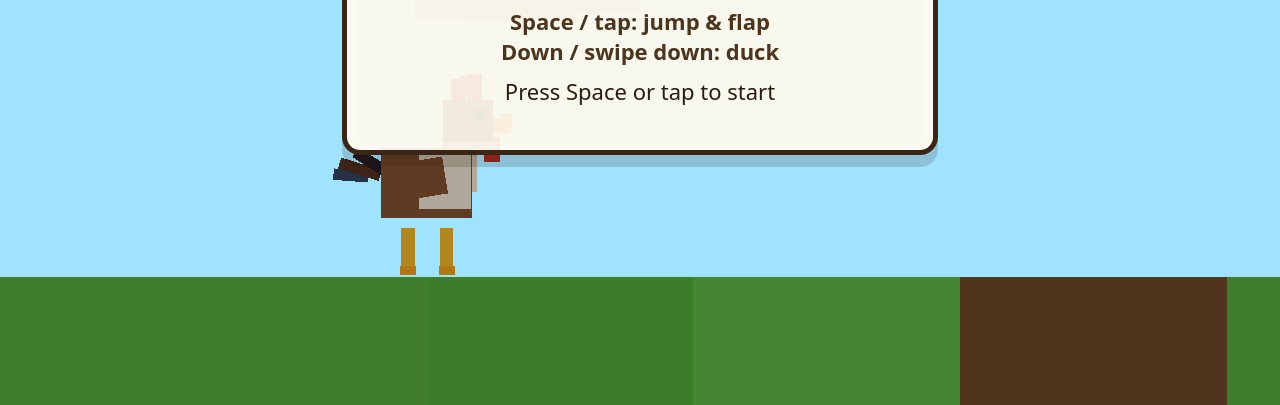
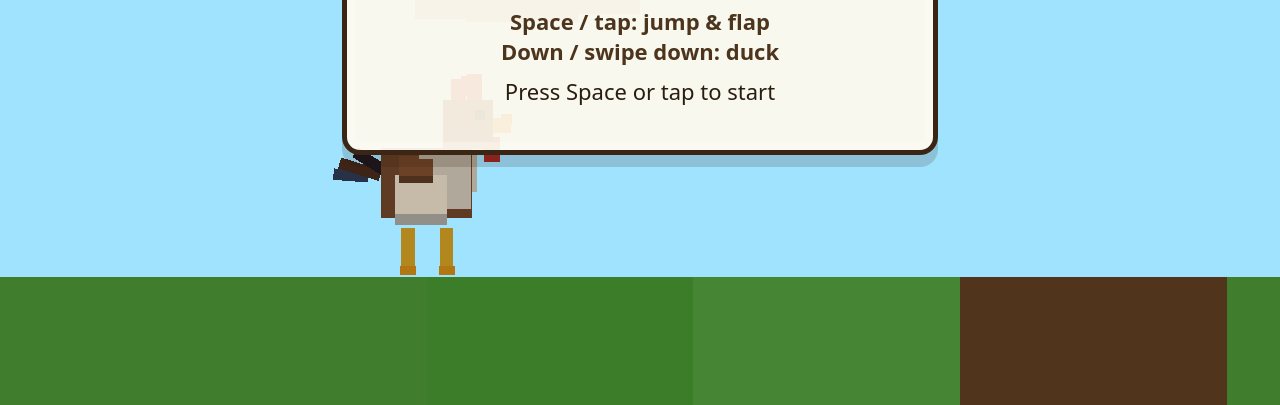
Before and after one commit to NT7S/rooster-run, a plain HTML site: page index.html in a window 1280 px wide. Shown: the part 395-800 px from the top of the page. Drawn offline with nearby package versions, Linux system fonts and the light colour scheme; animation ran at ten frames a second.

Commit message:
Give the rooster a real wing flap, glide, and fold.
Wings now sweep up and down on each jump or mid-air flap, hold out in a glide while he floats down, and fold back against the body on the ground.

```diff
--- a/index.html
+++ b/index.html
@@ -240,6 +240,18 @@ function initGame() {
   let viewWidth = 24;
   let viewHeight = 12;
 
+  const FLAP_DURATION = 0.35;
+  const FLAP_BEATS = 2.0;
+  const WING_FOLDED = -0.72;
+  const WING_DUCK = -1.08;
+  const WING_DOWN = -1.32;
+  const WING_UP = 1.05;
+  const WING_GLIDE_UP = 0.42;
+  const WING_GLIDE_DOWN = 0.20;
+  let flapT = 0;
+  let flapActive = false;
+  let wingPose = WING_FOLDED;
+
   try {
     highScore = Math.max(0, Number(localStorage.getItem("roosterRunHighScore") || 0) || 0);
   } catch {
@@ -298,17 +310,17 @@ function initGame() {
     addCube(bodyGroup, 0xfdf6ec, 0.50, 0.16, 0.02, 0.52, 0.58, 0.68);
 
     const wingL = new THREE.Group();
-    wingL.position.set(-0.08, 0.06, 0.55);
-    wingL.rotation.z = 0.12;
-    addCube(wingL, 0x8c5a3b, 0, 0, 0, 0.72, 0.56, 0.20);
-    addCube(wingL, 0xfdf6ec, 0.14, 0.10, 0, 0.42, 0.36, 0.18);
+    wingL.position.set(-0.10, 0.12, 0.48);
+    addCube(wingL, 0x8c5a3b, -0.06, 0.02, 0.04, 0.50, 0.40, 0.42);
+    addCube(wingL, 0xfdf6ec, 0.02, -0.04, 0.50, 0.78, 0.22, 0.86);
+    addCube(wingL, 0xf0dcbd, 0.14, -0.14, 0.54, 0.52, 0.10, 0.56);
     bodyGroup.add(wingL);
 
     const wingR = new THREE.Group();
-    wingR.position.set(-0.08, 0.06, -0.55);
-    wingR.rotation.z = -0.12;
-    addCube(wingR, 0x8c5a3b, 0, 0, 0, 0.72, 0.56, 0.20);
-    addCube(wingR, 0xfdf6ec, 0.14, 0.10, 0, 0.42, 0.36, 0.18);
+    wingR.position.set(-0.10, 0.12, -0.48);
+    addCube(wingR, 0x8c5a3b, -0.06, 0.02, -0.04, 0.50, 0.40, 0.42);
+    addCube(wingR, 0xfdf6ec, 0.02, -0.04, -0.50, 0.78, 0.22, 0.86);
+    addCube(wingR, 0xf0dcbd, 0.14, -0.14, -0.54, 0.52, 0.10, 0.56);
     bodyGroup.add(wingR);
 
     const headGroup = new THREE.Group();
@@ -632,6 +644,12 @@ function initGame() {
     if (highEl) highEl.textContent = 'HI ' + highScore;
   }
 
+  function startFlapCycle() {
+    flapT = 0;
+    flapActive = true;
+    wingPose = WING_DOWN;
+  }
+
   function startRun() {
     score = 0;
     time = 0;
@@ -644,6 +662,9 @@ function initGame() {
     ducking = false;
     flapsLeft = MAX_FLAPS;
     wingLift = 0;
+    flapT = 0;
+    flapActive = false;
+    wingPose = WING_FOLDED;
     runPhase = 0;
     deadTime = 0;
     gameOverAt = 0;
@@ -703,7 +724,7 @@ function initGame() {
       if (onGround) {
         vy = JUMP_V;
         onGround = false;
-        wingLift = Math.min(1, wingLift + 0.75);
+        startFlapCycle();
       }
       return;
     }
@@ -712,11 +733,11 @@ function initGame() {
     if (onGround) {
       vy = JUMP_V;
       onGround = false;
-      wingLift = Math.min(1, wingLift + 0.75);
+      startFlapCycle();
     } else if (flapsLeft > 0) {
       vy = Math.max(vy, 0) + FLAP_V;
       flapsLeft--;
-      wingLift = 1;
+      startFlapCycle();
     }
   }
 
@@ -815,6 +836,14 @@ function initGame() {
     wingLift = Math.max(0, wingLift - dt * 2.2);
     const airborne = running && !onGround;
 
+    if (airborne && flapActive) {
+      flapT += dt;
+      if (flapT >= FLAP_DURATION) flapActive = false;
+    } else if (!airborne) {
+      flapActive = false;
+      flapT = 0;
+    }
+
     rooster.root.position.set(PLAYER_X, GROUND_Y + playerY, 0);
 
     const idle = state === 'start';
@@ -858,11 +887,32 @@ function initGame() {
     rooster.legL.rotation.x = base.legLX + legSwing;
     rooster.legR.rotation.x = base.legRX - legSwing;
 
-    const wing = airborne || wingLift > 0
-      ? 0.18 + wingLift * 0.36
-      : (running ? 0.10 : 0.04);
-    rooster.wingL.rotation.z = base.wingLZ + wing;
-    rooster.wingR.rotation.z = base.wingRZ - wing;
+    let targetWingAngle;
+    if (airborne) {
+      if (flapActive) {
+        const p = Math.min(1, flapT / FLAP_DURATION);
+        const beat = 0.5 - 0.5 * Math.cos(p * Math.PI * 2 * FLAP_BEATS);
+        targetWingAngle = WING_DOWN + (WING_UP - WING_DOWN) * beat;
+      } else {
+        const glide = vy > 0 ? WING_GLIDE_UP : WING_GLIDE_DOWN;
+        targetWingAngle = glide + Math.sin(worldTime * 4.8) * 0.07;
+      }
+    } else if (ducking) {
+      targetWingAngle = WING_DUCK;
+    } else if (running) {
+      targetWingAngle = WING_FOLDED + Math.sin(runPhase * 2) * 0.05;
+    } else {
+      targetWingAngle = WING_FOLDED + Math.sin(worldTime * 2) * 0.035;
+    }
+
+    const wingFollow = flapActive ? 36 : 18;
+    wingPose += (targetWingAngle - wingPose) * Math.min(1, dt * wingFollow);
+    rooster.wingL.rotation.x = -wingPose;
+    rooster.wingR.rotation.x = wingPose;
+    rooster.wingL.rotation.y = 0;
+    rooster.wingR.rotation.y = 0;
+    rooster.wingL.rotation.z = 0;
+    rooster.wingR.rotation.z = 0;
 
     rooster.tailGroup.rotation.x = 0;
     rooster.tailGroup.rotation.z = base.tailZ + (airborne ? -0.08 : (running ? 0.05 : 0.02));
```
